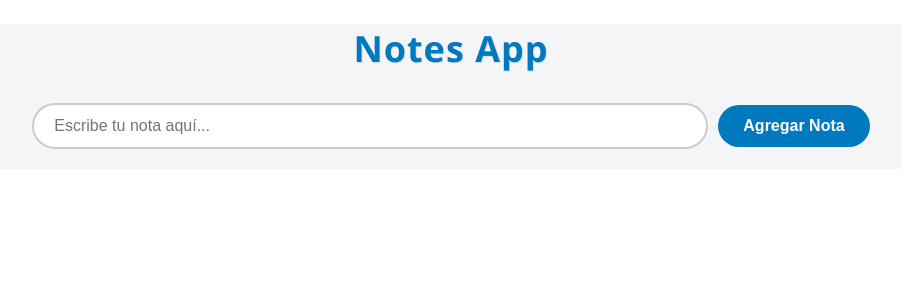
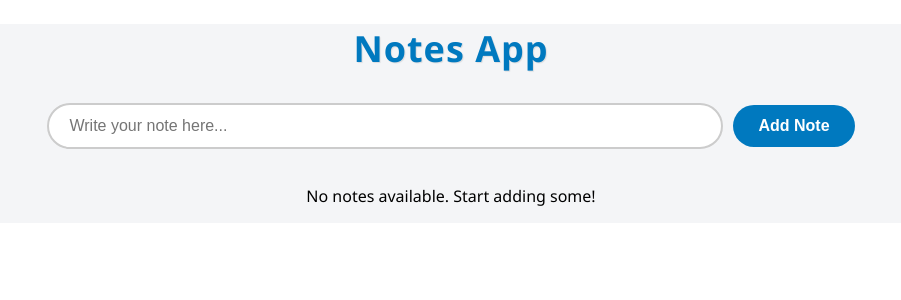
Before and after one commit to povdeveloper/notes-app, a React (Vite) app: page / in a window 1280 px wide. Shown: the top 300 px of the page, without its empty margins (189-1090 px from the left). Built offline with nearby package versions, Linux system fonts and the light colour scheme.

Commit message:
fix: localStorage issue

```diff
--- a/src/App.jsx
+++ b/src/App.jsx
@@ -6,24 +6,40 @@ function App() {
     const [notes, setNotes] = useState([]);
     const [newNote, setNewNote] = useState("");
 
+    // Retrieve notes from localStorage on component mount
     useEffect(() => {
-    const storedNotes = JSON.parse(localStorage.getItem("notes")) || [];
-    setNotes(storedNotes);
+        const storedNotes = localStorage.getItem("notes");
+        if (storedNotes) {
+            try {
+                setNotes(JSON.parse(storedNotes));
+            } catch (error) {
+                console.error("Failed to parse notes from localStorage", error);
+            }
+        }
     }, []);
 
+    // Store notes in localStorage whenever they change
     useEffect(() => {
+        if (notes.length) {
+            try {
                 localStorage.setItem("notes", JSON.stringify(notes));
+            } catch (error) {
+                console.error("Failed to save notes to localStorage", error);
+            }
+        }
     }, [notes]);
 
+    // Handle adding a new note
     const handleAddNote = (e) => {
         e.preventDefault();
-    if (newNote.trim() === "") return;
+        if (!newNote.trim()) return;
 
         const updatedNotes = [...notes, newNote];
         setNotes(updatedNotes);
-    setNewNote("");
+        setNewNote(""); // Reset input field
     };
 
+    // Handle deleting a note
     const handleDeleteNote = (index) => {
         const updatedNotes = notes.filter((_, i) => i !== index);
         setNotes(updatedNotes);
@@ -36,17 +52,18 @@ function App() {
             <form onSubmit={handleAddNote}>
                 <input
                     type="text"
-          placeholder="Escribe tu nota aquí..."
+                    placeholder="Write your note here..."
                     value={newNote}
                     onChange={(e) => setNewNote(e.target.value)}
                 />
-        <button type="submit">Agregar Nota</button>
+                <button type="submit">Add Note</button>
             </form>
 
             <div className="notes-container">
-        {notes.map((note, index) => (
+                {notes.length > 0 ? (
+                    notes.map((note, index) => (
                         <div key={index} className="note">
-            <h2 className="note-title">Nota {index + 1}</h2>
+                            <h2 className="note-title">Note {index + 1}</h2>
                             <p className="note-content">{note}</p>
                             <button
                                 className="delete-btn"
@@ -55,7 +72,10 @@ function App() {
                                 <FaTrash />
                             </button>
                         </div>
-        ))}
+                    ))
+                ) : (
+                    <p>No notes available. Start adding some!</p>
+                )}
             </div>
         </div>
     );
```
Lines whose indentation alone changed are shown as unchanged.
